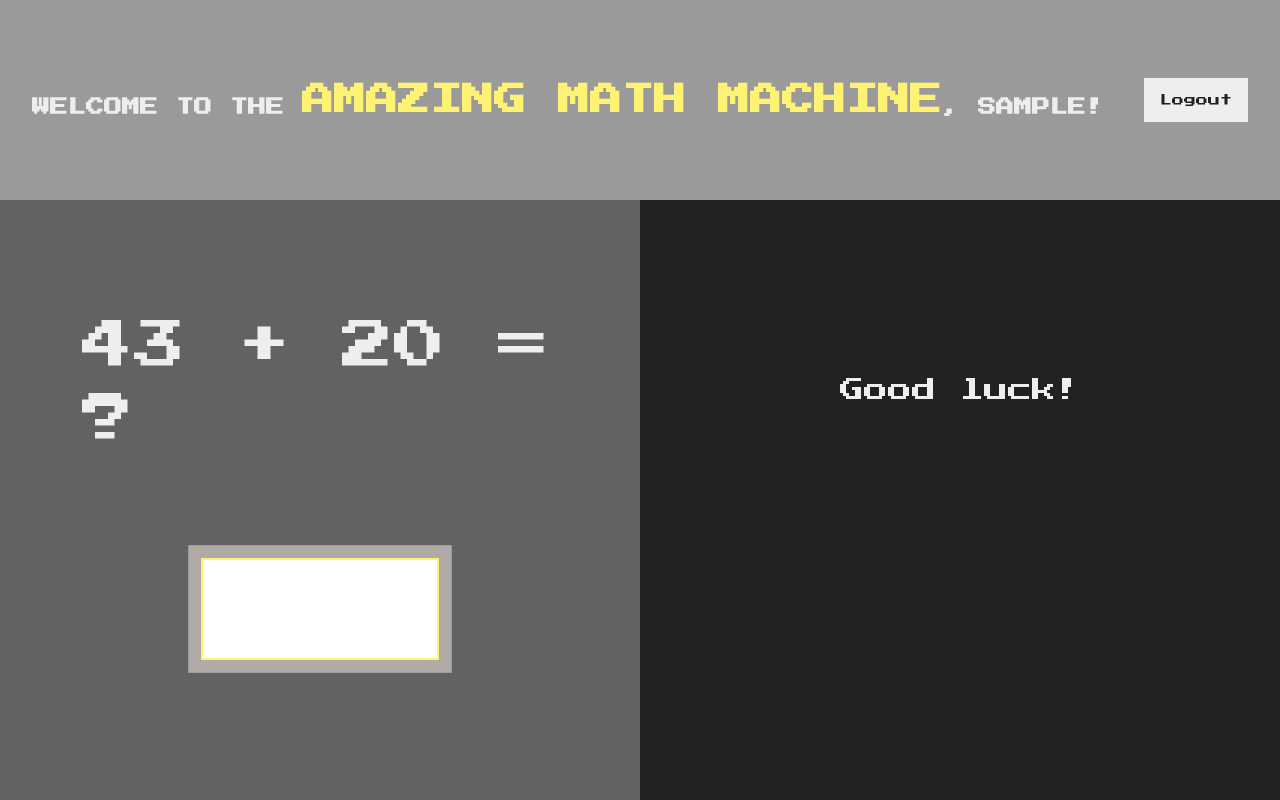
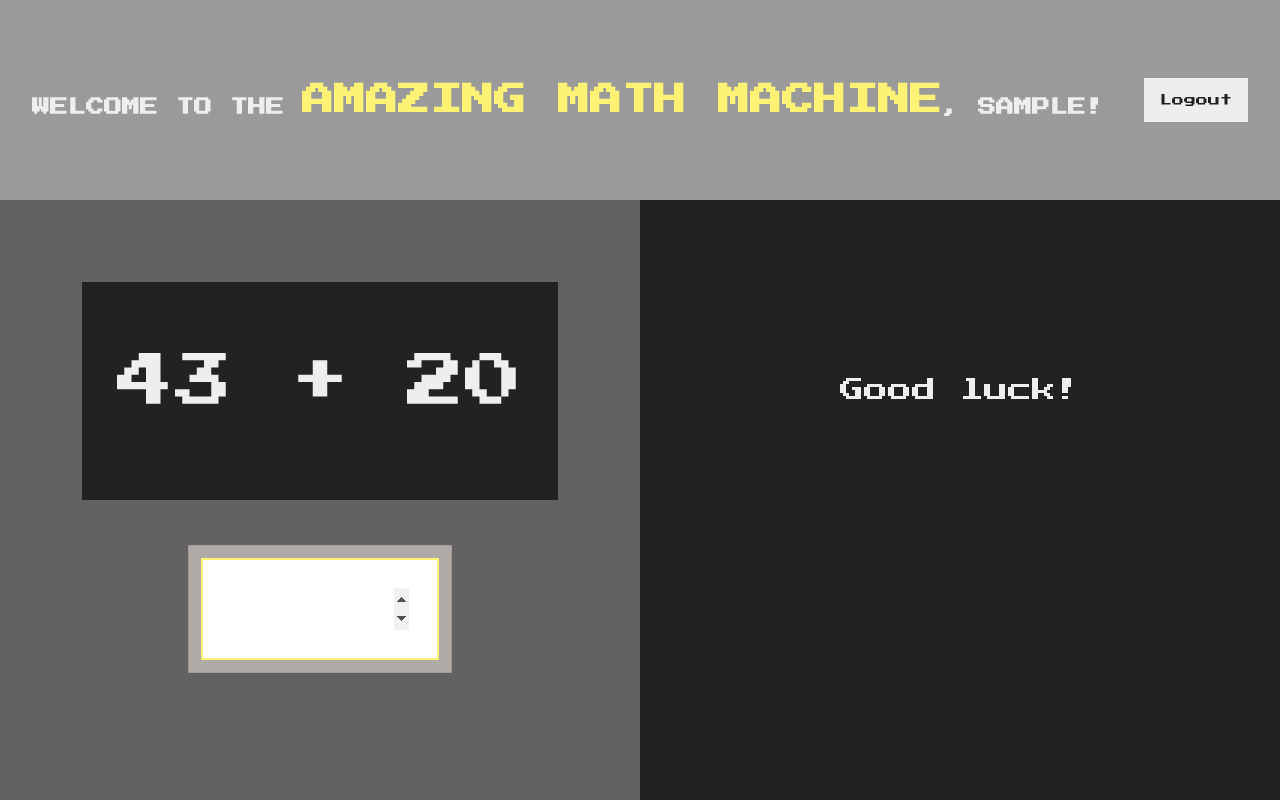
Before and after one commit to jonlld/the-amazing-math-machine, a React (Create React App) app: page / in a window 1280 px wide. Both pictures are taken after typing "Sample" into the empty fields and a click on the button "Login". Built offline with nearby package versions, Linux system fonts and the light colour scheme.

Commit message:
Add background to sum to increase visibility, update rule notes

```diff
--- a/src/App.tsx
+++ b/src/App.tsx
@@ -10,8 +10,10 @@
 
   2. Game screen! (center)
 
-  - Choose game mode to start (addition, subtraction, multiplication etc. / zen mode, time mode / ramp difficulty) TODO
-  - ? Choose how many stages (1 stage is 10 sums) TODO
+  - Choose game mode to start TODO
+    - sum type (addition, subtraction)
+    - difficulty
+    - zen or normal (each sum is timed, ramping difficulty, bonus points)
 
   3. Game! (slides to side, with progress on right? nav on top with name and logout)
 
--- a/src/QuizWindow.tsx
+++ b/src/QuizWindow.tsx
@@ -20,15 +20,15 @@ function QuizWindow({
 
   return (
     <section className="game-main__sums">
-      <div className="quiz--container">
+      <div className="quiz--container sum">
         <p className="quiz__sum">
-          {first} + {second} = ?
+          {first} + {second}
         </p>
       </div>
       <div className="quiz--container">
         <input
           ref={answerRef}
-          type="text"
+          type="number"
           className="quiz__input"
           onKeyDown={handleKeyDown}
           autoFocus
--- a/src/index.css
+++ b/src/index.css
@@ -95,13 +95,14 @@ span {
 }
 
 .quiz__sum {
-  font-size: 52px;
+  font-size: 58px;
   margin-bottom: 16px;
 }
 
 .quiz__input,
 .login-input {
   font-family: inherit;
+  font-weight: bold;
   font-size: 42px;
   /* border: none; */
   border: 2px solid rgb(254, 242, 117);
@@ -160,6 +161,10 @@ span {
   justify-content: center;
 }
 
+.quiz--container.sum {
+  background-color: #222;
+}
+
 .scores {
   flex-direction: column;
   gap: 24px;
```
